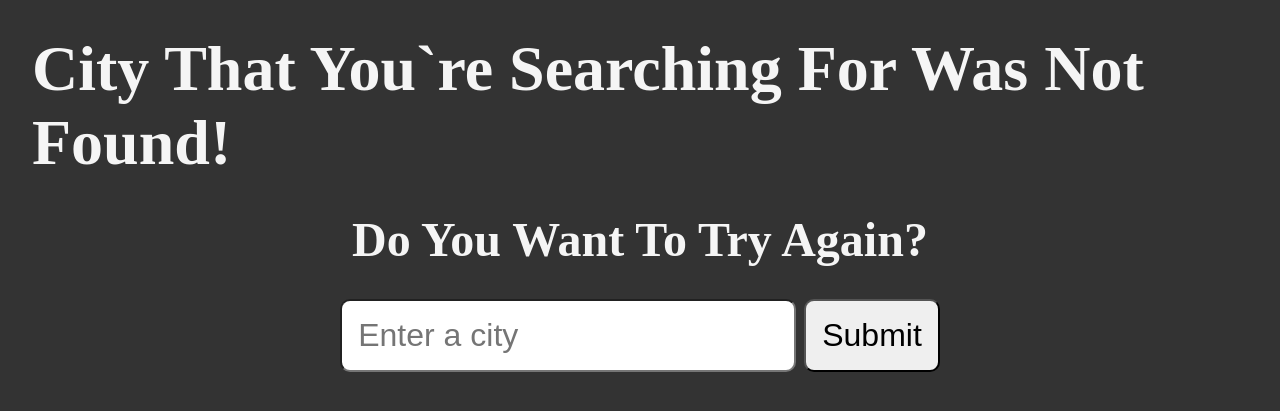
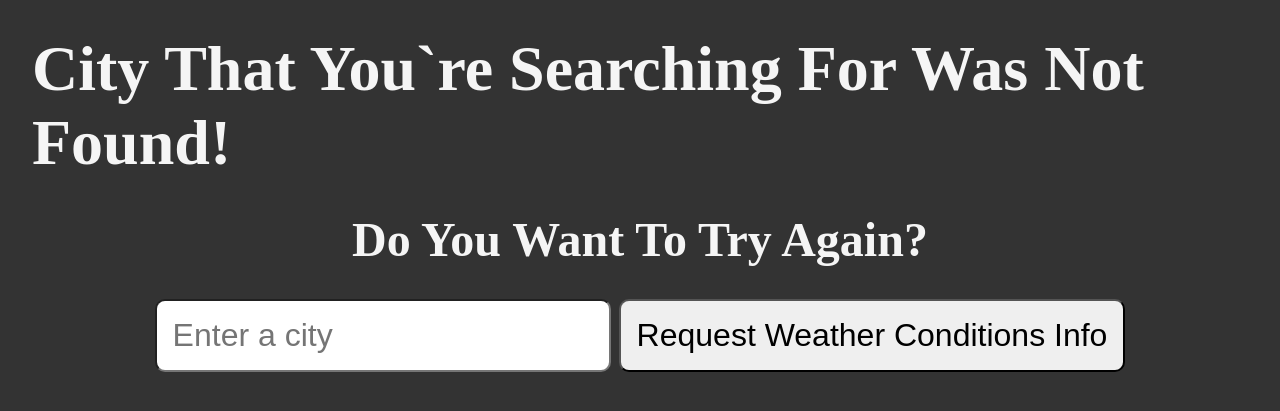
Before and after one commit to Dinamitrii/python-check-weather, a Flask app: template templates/city-not-found.html in a window 1280 px wide. Shown: the top 411 px of the page. Run offline with Flask 3, Linux system fonts and the light colour scheme; the template is opened without the code that fills it, so the values that code supplies are empty.

Commit message:
adding stuff

```diff
--- a/templates/city-not-found.html
+++ b/templates/city-not-found.html
@@ -27,7 +27,7 @@
         <input type="text" name="city" id="city"
                                          placeholder="Enter a city" />
 
-        <button type="submit">Submit</button>
+        <button type="submit">Request Weather Conditions Info</button>
     </form>
 
 </body>
--- a/templates/index.html
+++ b/templates/index.html
@@ -28,7 +28,7 @@
         <input type="text" name="city" id="city"
                                          placeholder="Enter a city" />
 
-        <button type="submit" itemid="button_index" onclick="changeButtonText()">Request weather conditions info</button>
+        <button type="submit">Request Weather Conditions Info</button>
     </form>
 
 </body>
--- a/templates/weather.html
+++ b/templates/weather.html
@@ -34,7 +34,7 @@
     <input type="text" name="city" id="city"
                                      placeholder="Enter a city"/>
 
-    <button type="submit" itemid="button_weather">Request weather conditions</button>
+    <button type="submit" itemid="button_weather">Request Weather Conditions Info</button>
 </form>
 
 <p>&nbsp;</p>
```
